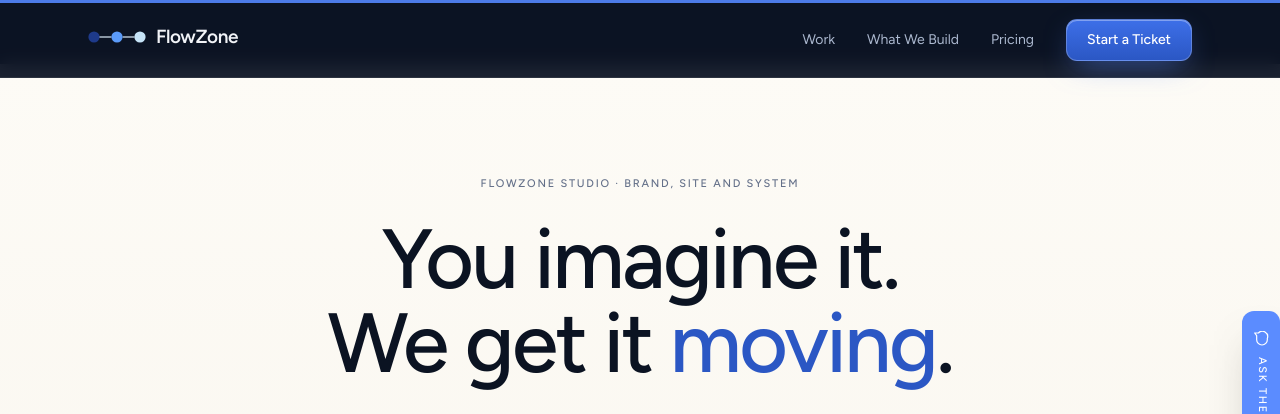
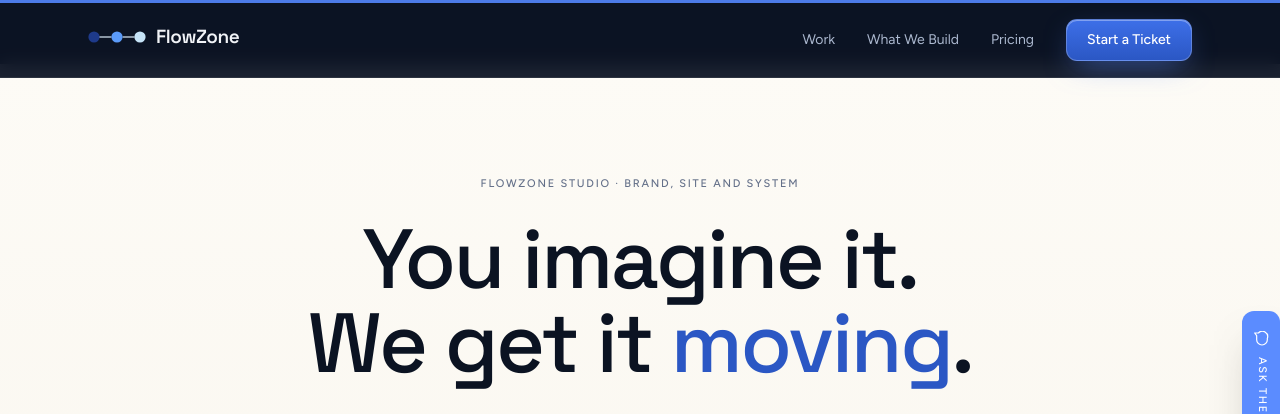
Before and after one commit to dennymypenny/flowzone-ai, a Next.js app: page / in a window 1280 px wide. Shown: the top 414 px of the page. Built offline with nearby package versions, Linux system fonts and the light colour scheme.

Commit message:
Headlines move to Space Grotesk
Display family is now Space Grotesk with Figtree fallback, loaded from Google Fonts alongside Figtree. Body copy stays Figtree. Headlines stop reading as default and pair with the space direction.

```diff
--- a/src/app/layout.tsx
+++ b/src/app/layout.tsx
@@ -70,7 +70,7 @@
         <link rel="preconnect" href="https://fonts.googleapis.com" />
         <link rel="preconnect" href="https://fonts.gstatic.com" crossOrigin="anonymous" />
         <link
-          href="https://fonts.googleapis.com/css2?family=Figtree:wght@300;400;500;600;700;800&display=swap"
+          href="https://fonts.googleapis.com/css2?family=Figtree:wght@300;400;500;600;700;800&family=Space+Grotesk:wght@400;500;600;700&display=swap"
           rel="stylesheet"
         />
         <StructuredData />
--- a/tailwind.config.ts
+++ b/tailwind.config.ts
@@ -12,7 +12,9 @@
         // Figtree. Geometric like Poppins was, but with a tighter, less circular
         // bowl, so it reads as a studio rather than as a template.
         sans: ["Figtree", "system-ui", "sans-serif"],
-        display: ["Figtree", "system-ui", "sans-serif"],
+        // Space Grotesk for display: geometric and a little technical,
+        // so the headlines stop reading as default. Body stays Figtree.
+        display: ["Space Grotesk", "Figtree", "system-ui", "sans-serif"],
         mono: ["Figtree", "system-ui", "sans-serif"],
       },
       colors: {
```
